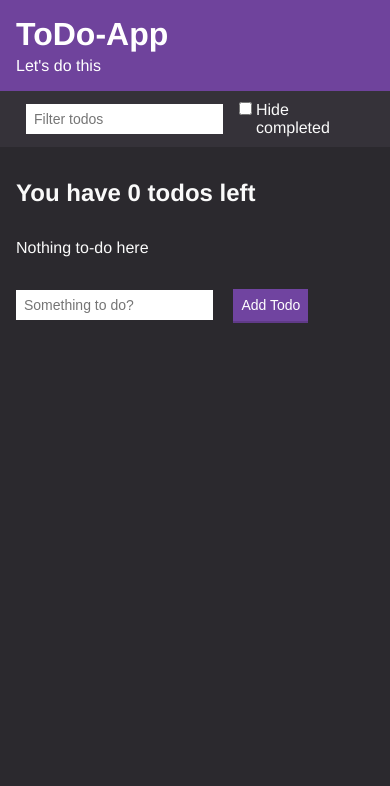
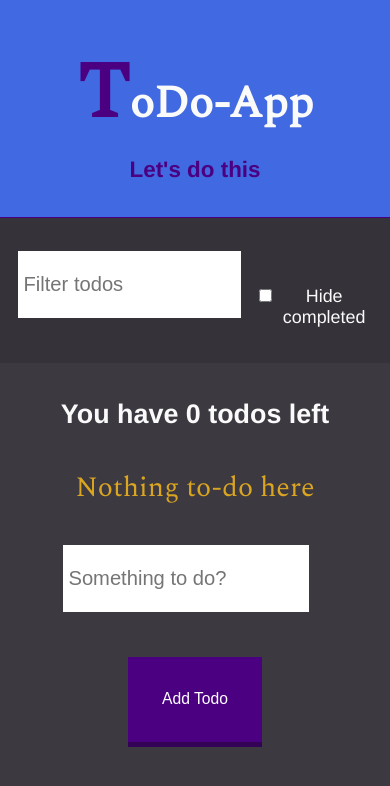
Before and after one commit to DamianCwykiel/todo-app, a plain HTML site: page index.html in a window 390 px wide. Drawn offline with nearby package versions, Linux system fonts and the light colour scheme.

Commit message:
styles.css updated with media queries

```diff
--- a/index.html
+++ b/index.html
@@ -1,9 +1,13 @@
 <!DOCTYPE html>
 <html>
     <head>
+        <meta charset="utf-8">
+        <meta http-equiv="X-Ua-Compatible" content="IE=edge">
+        <meta name="viewport" content="width=device-width, initial-scale=1.0, user-scalable=no, minimal-ui, shrink-to-fit=no">
         <title>ToDo-APP</title>
         <link href="/styles/styles.css" rel="stylesheet"/>
         <link href="/img/favicon.ico" rel="icon" type="image/ico">
+        <link href="https://fonts.googleapis.com/css?family=Spectral&display=swap" rel="stylesheet">
     </head>
     <body>
         <div class="header">
--- a/styles/styles.css
+++ b/styles/styles.css
@@ -1,23 +1,4 @@
-/*
-
-// Colors
-$off-black: #20222b;
-$dark-blue: #333745;
-$blue: #3c4251;
-$light-blue: #464b5e;
-$off-white: #a5afd7;
-$purple: #8357c5;
-// Spacing
-$s-size: 1.2rem;
-$m-size: 1.6rem;
-$l-size: 3.2rem;
-$xl-size: 4.8rem;
-$desktop-breakpoint: 45rem;
-
-*/
-
-/* Base Styles */
-
+/* Main styles */
 * {
     box-sizing: border-box;
     margin: 0;
@@ -29,10 +10,10 @@ html {
 }
 
 body {
-    background: #2B292E;
-  color: #fafafa;
-  font-family: Helvetica, Arial, sans-serif;
-  font-size: 1.6rem;
+    background:#3d3941;
+    color: #fafafa;
+    font-family: Helvetica, Arial, sans-serif;
+    font-size: 1.6rem;
 }
 
 button {
@@ -54,29 +35,35 @@ a {
 /* Header */
 
 .header {
-  background: #6F439C;
-  color:white;
-  padding: 1.6rem 0;
+    background: royalblue;
+    border-bottom: 1.5px solid #4B0082;
+    color: #fafafa;
+    padding: 3rem 0;
+    text-align: center;
 }
 
 .header__title {
-  font-size: 3.2rem;
-  margin-bottom: .4rem;
+    font-family: 'Spectral', serif;
+    font-size: 4rem;
+    margin-bottom: .4rem;
+}
+
+.header__title::first-letter {
+    font-size: 7rem;
+    color:#4B0082;
 }
 
 .header__subtitle {
-  /* color: #777; */
-  font-size: 1.6rem;
-  font-weight: 300;
+    color: #4B0082;
+    font-size: 2rem;
+    font-weight: 600;
 }
 
 /* Actions Bar */
 
 .actions {
     background-color: #353239;
-    /* border-bottom: 1px solid #dedfe0; */
-    /* color: #333333; */
-    padding: 1rem
+    padding-top: 3rem;
 }
 
 .actions__container {
@@ -84,8 +71,9 @@ a {
     display: flex;
     max-width: 60rem;
     margin: 0 auto;
-    min-height: 3rem;
+    min-height: 7rem;
     padding: 0 1.6rem;
+    justify-content: center;
 }
 
 .actions__container--spaced {
@@ -96,11 +84,13 @@ a {
 
 .input {
     border: none;
-    font-size: 1.4rem;
+    font-size: 1.7rem;
     font-weight: 300;
-    height: 3rem;
+    height: 4rem;
+    margin-bottom: 4rem;
     margin-right: 1.6rem;
     padding: .4rem .8rem;
+    max-width: 22rem;
 }
 
 .checkbox {
@@ -113,18 +103,18 @@ a {
 }
 
 .button {
-    background: #7044a0;
+    background: #4B0082;
     border: none;
-    border-bottom: 2px solid #603a88;
+    border-bottom: 5px solid rgb(51, 2, 87);
     color: white;
     font-size: 1.4rem;
     font-weight: 300;
-    padding: .8rem;
+    padding: 2rem;
     transition: background .3s ease, color .3s ease;
 }
 
 .button:hover {
-    background: #5F3A87;
+    background: rgb(51, 2, 87);
 }
 
 .button--secondary {
@@ -145,6 +135,7 @@ a {
 .button--text:hover {
     background: none;
     color: white;
+    font-size: 1.7rem;
     text-decoration: underline;
 }
 
@@ -175,18 +166,20 @@ a {
 /* Note List Item */
 
 .list-item {
-    text-decoration: none;
+    background: #353239;
+    border: 1px solid #423e47;
     color: #fafafa;
     cursor: pointer;
-    background: #353239;
-    border: 1px solid #423e47;
+    display: flex;
+    height: 8rem;
     margin: 1.6rem 0;
     padding: 1rem 1.6rem;
-    display: block;
     transition: background .3s ease;
-    display: flex;
     justify-content: space-between;
-    align-items: center
+    align-items: center;
+    text-decoration: none;
+    word-break: break-all;
+    overflow: hidden;
 }
 
 .list-item__container {
@@ -221,5 +214,54 @@ a {
 }
 
 .empty-message {
+    font-size: 2.5rem;
+    font-family: 'Spectral', serif;
+    color: goldenrod;
     margin: 3.2rem 0;
 }
+
+/* media queries */
+@media (min-width: 300px) and (orientation: portrait) {
+    html {
+        font-size: 70%;
+      }
+
+    .input {
+        font-size: 1.8rem;
+        height: 5rem;
+        padding: 3rem .5rem;
+        min-width: 10rem;
+    }
+    body {
+        text-align: center;
+    }
+    .button {
+        margin: 0 0 2rem 0;
+        padding: 3rem;
+    }
+}
+
+@media (max-width: 900px) and (orientation: landscape) {
+    html {
+        font-size: 70%;
+      }
+    body{
+        text-align: center;
+    }
+    .container {
+        justify-content: center;
+      }
+      .button {
+        margin: 0 0 2rem 0;
+        padding: 3rem;
+    }
+    .input {
+        font-size: 1.8rem;
+        height: 5rem;
+        padding: 3rem .5rem;
+        min-width: 10rem;
+    }
+    .button--text {
+        font-size: 2rem;
+    }
+}
```
